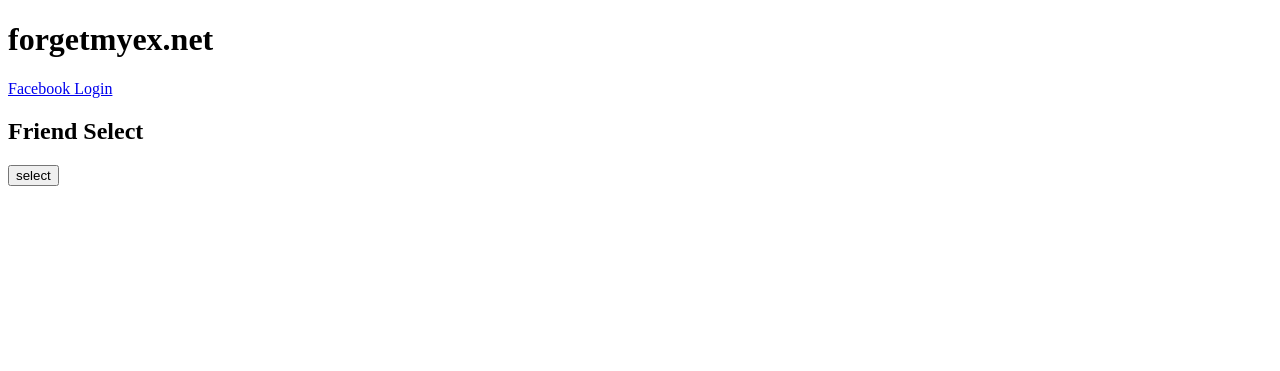
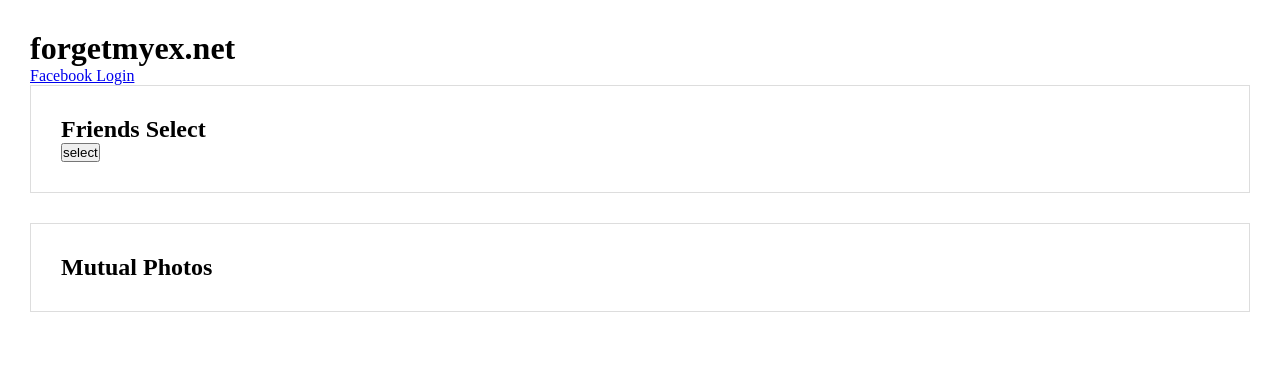
Before and after one commit to dashcoders/djangodash2013, a Django app: page / in a window 1280 px wide. Shown: the top 371 px of the page. Run offline with Django 3.2, Linux system fonts and the light colour scheme; some libraries are stand-ins or nearby versions.

Commit message:
mutual friends list

```diff
--- a/django/app/facebook/api/friend.py
+++ b/django/app/facebook/api/friend.py
@@ -36,7 +36,7 @@
             return self.create_response(request, cached_friends)
 
         query = user.fql({
-            'query_friends': 'SELECT name, pic_big, profile_url, uid FROM user WHERE uid IN (SELECT uid2 FROM friend WHERE uid1 = \'{friend_facebook_id}\' AND uid2 IN (SELECT uid2 FROM friend WHERE uid1=me()))'.format(friend_facebook_id=friend_facebook_id),
+            'query_friends': 'SELECT name, pic_big, pic_small, profile_url, uid FROM user WHERE uid IN (SELECT uid2 FROM friend WHERE uid1 = \'{friend_facebook_id}\' AND uid2 IN (SELECT uid2 FROM friend WHERE uid1=me()))'.format(friend_facebook_id=friend_facebook_id),
         })
 
         response = []
@@ -58,7 +58,7 @@
             return self.create_response(request, cached_friends)
 
         query = user.fql({
-            'query_friends': 'SELECT name, pic_big, profile_url, uid FROM user WHERE uid IN (SELECT uid2 FROM friend WHERE uid1=me())',
+            'query_friends': 'SELECT name, pic_big, pic_small, profile_url, uid FROM user WHERE uid IN (SELECT uid2 FROM friend WHERE uid1=me())',
         })
 
         response = []
--- a/django/app/facebook/api/photo.py
+++ b/django/app/facebook/api/photo.py
@@ -39,9 +39,9 @@
             'query1_tags': 'SELECT pid, xcoord, ycoord FROM photo_tag WHERE pid IN (SELECT pid FROM photo WHERE owner = \'{friend_facebook_id}\') AND subject = me()'.format(friend_facebook_id=friend_facebook_id),
             'query2_tags': 'SELECT pid, xcoord, ycoord FROM photo_tag WHERE pid IN (SELECT pid FROM photo WHERE owner = me()) AND subject = \'{friend_facebook_id}\''.format(friend_facebook_id=friend_facebook_id),
             'query3_tags': 'SELECT pid, xcoord, ycoord FROM photo_tag WHERE pid IN (SELECT pid FROM photo_tag WHERE subject = me()) AND subject = \'100000754284842\' AND pid IN (SELECT pid, src_big FROM photo WHERE owner = me() AND owner != \'{friend_facebook_id}\')'.format(friend_facebook_id=friend_facebook_id),
-            'query1_photos': 'SELECT pid, src_big, can_delete, caption, link FROM photo WHERE pid IN (SELECT pid FROM #query1_tags)',
-            'query2_photos': 'SELECT pid, src_big, can_delete, caption, link FROM photo WHERE pid IN (SELECT pid FROM #query2_tags)',
-            'query3_photos': 'SELECT pid, src_big, can_delete, caption, link FROM photo WHERE pid IN (SELECT pid FROM #query3_tags)',
+            'query1_photos': 'SELECT pid, src_big, src_small, can_delete, caption, link FROM photo WHERE pid IN (SELECT pid FROM #query1_tags)',
+            'query2_photos': 'SELECT pid, src_big, src_small, can_delete, caption, link FROM photo WHERE pid IN (SELECT pid FROM #query2_tags)',
+            'query3_photos': 'SELECT pid, src_big, src_small, can_delete, caption, link FROM photo WHERE pid IN (SELECT pid FROM #query3_tags)',
         })
 
         photos = {}
--- a/django/app/static/css/main.css
+++ b/django/app/static/css/main.css
@@ -0,0 +1,20 @@
+*{
+	padding: 0;
+	margin: 0;
+}
+
+body{
+	padding: 30px;
+}
+
+.scroll{
+	padding: 30px;
+	max-height: 200px;
+	overflow-y: scroll;
+	border: 1px solid #ddd;
+	margin-bottom: 30px;
+}
+
+.list-inline > *{
+	display: inline;
+}
--- a/django/app/static/js/app/collections.js
+++ b/django/app/static/js/app/collections.js
@@ -2,3 +2,8 @@
 	url: '/facebook/api/friend/',
 	model: app.FriendModel
 });
+
+app.MutualPhotosCollection = Backbone.Collection.extend({
+	url: '/facebook/api/photo/with/1463116885/',
+	model: app.MutualPhotosModel
+});
--- a/django/app/static/js/app/main.js
+++ b/django/app/static/js/app/main.js
@@ -1,3 +1,4 @@
 $(function() {
 	app.friendsList = new app.FriendListView();
+	app.mutualPhotosList = new app.MutualPhotosListView();
 });
--- a/django/app/static/js/app/models.js
+++ b/django/app/static/js/app/models.js
@@ -1 +1,2 @@
 app.FriendModel = Backbone.Model.extend();
+app.MutualPhotosModel = Backbone.Model.extend();
--- a/django/app/static/js/app/views.js
+++ b/django/app/static/js/app/views.js
@@ -1,13 +1,3 @@
-// app.FriendItemView = Backbone.View.extend({
-// 	el: 'li',
-// 	template: _.template($('#friend-item-template').html()),
-// 	model: app.FriendModel,
-
-// 	initialize: function() {
-
-// 	}
-// });
-
 app.FriendListView = Backbone.View.extend({
 	el: '#frinds-list',
 	template: _.template($('#friends-list-template').html()),
@@ -20,8 +10,23 @@
 	},
 
 	render: function() {
-		console.log(this.collection.toJSON());
-		var friendsHTML = this.template({friends: this.collection.toJSON() });
-		this.$el.empty().append(friendsHTML);
+		var html = this.template({friends: this.collection.toJSON() });
+		this.$el.empty().append(html);
 	}
 });
+
+app.MutualPhotosListView = Backbone.View.extend({
+	el: '#mutual-photos',
+	template: _.template($('#mutual-photos-template').html()),
+	collection: new app.MutualPhotosCollection(),
+
+	initialize: function() {
+		_.bindAll(this, ['render']);
+		this.collection.fetch({ success: this.render });
+	},
+
+	render: function() {
+		var html = this.template({photos: this.collection.toJSON() });
+		this.$el.empty().append(html);
+	}
+});
--- a/django/app/templates/home.html
+++ b/django/app/templates/home.html
@@ -19,8 +19,8 @@
 
     <a href="https://graph.facebook.com/oauth/authorize?client_id={{ FACEBOOK_APP_ID }}&redirect_uri={{ FACEBOOK_REDIRECT_URI }}&scope={{ FACEBOOK_SCOPES }}">Facebook Login</a>
     <div id="app">
-        <section id="frind-select">
-            <h2>Friend Select</h2>
+        <section id="frind-select" class="scroll">
+            <h2>Friends Select</h2>
             <form action=".">
                 <ol id="frinds-list">
 
@@ -28,11 +28,24 @@
                 <button type="submit">select</button>
             </form>
         </section>
+
+        <section class="scroll">
+            <h2>Mutual Photos</h2>
+            <ul id="mutual-photos" class="list-inline">
+
+            </ul>
+        </section>
     </div>
 
     <script type="text/template" id="friends-list-template">
     <% _.each(friends, function(friend) { %>
-    <li><input type="radio" name="friend" id="friend_id_<%= friend.uid %>"><label for="friend_id_<%= friend.uid %>"><%= friend.name %></label></li>
+    <li><input type="radio" name="friend" id="friend_id_<%= friend.uid %>"><label for="friend_id_<%= friend.uid %>"><img src="<%= friend.pic_small %>"><%= friend.name %></label></li>
+    <% }); %>
+    </script>
+
+    <script type="text/template" id="mutual-photos-template">
+    <% _.each(photos, function(photo) { %>
+    <li><img src="<%= photo.src_small %>" title="<%= photo.caption %>" alt="<%= photo.caption %>"></li>
     <% }); %>
     </script>
 
```
